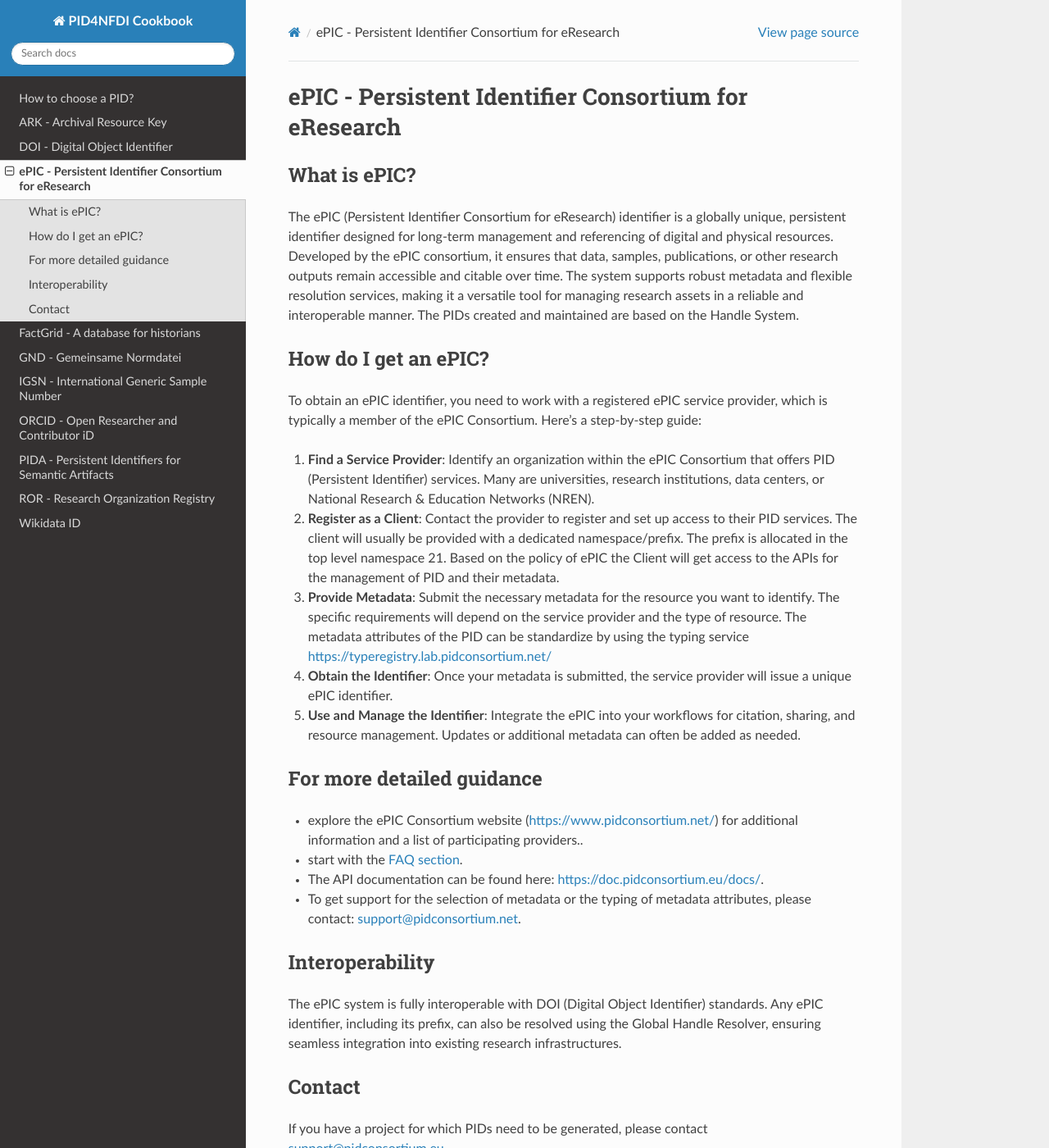
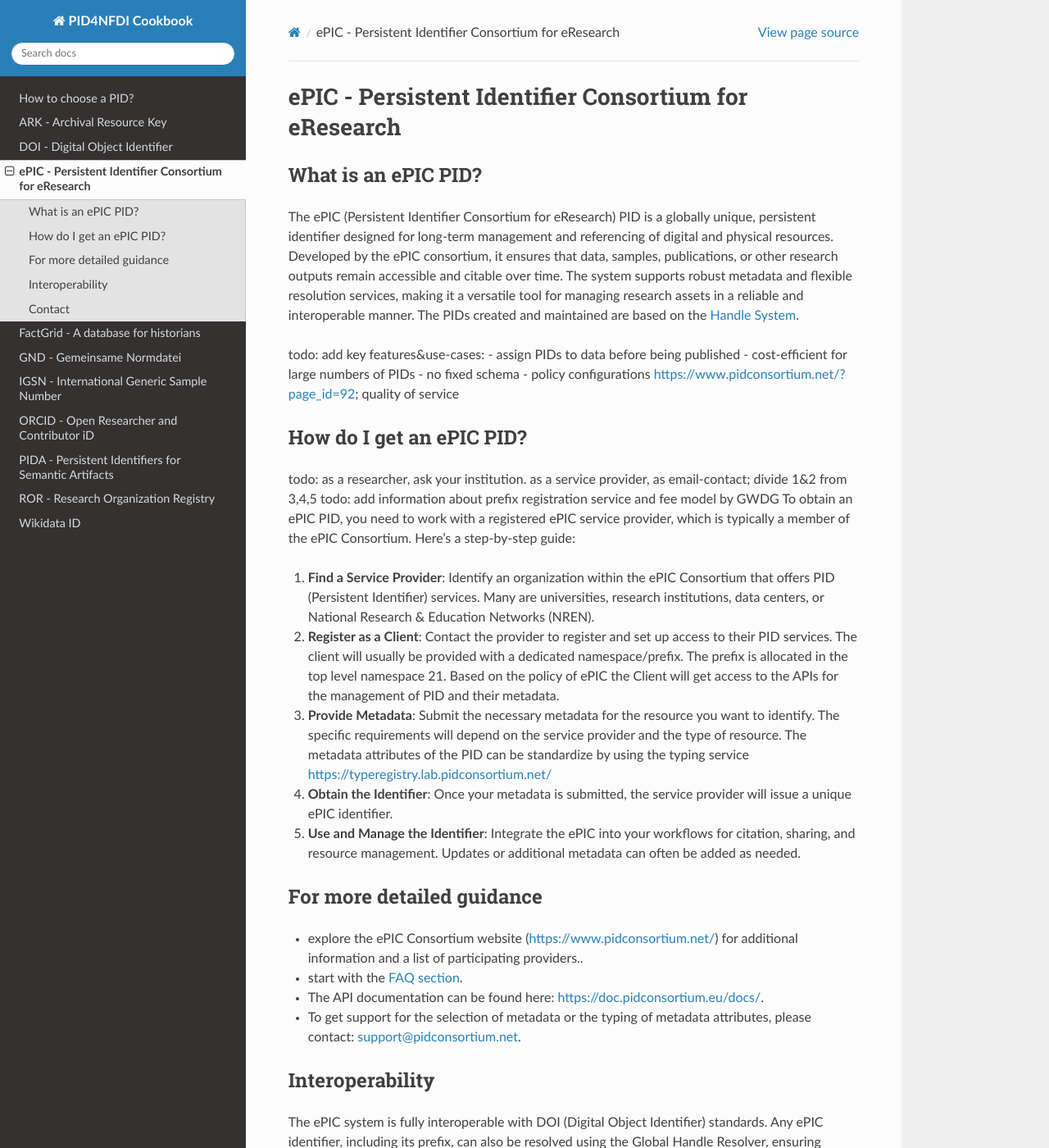
Before and after one commit to stephw-tib/pid4nfdi-training, a Sphinx documentation site: the page built from docs/source/epic.rst, in a window 1280 px wide and 1400 px high. Shown: the whole window at 82% size. Built offline with Sphinx 7.4.7 and the Read the Docs theme 3.1.0, drawn with Linux system fonts in a browser that asks for light colours; pages that are not in the unit, such as notebooks, are missing from menus; some of the changed text lies outside the part shown.

Commit message:
todos added

```diff
--- a/docs/source/epic.rst
+++ b/docs/source/epic.rst
@@ -1,15 +1,22 @@
 ePIC - Persistent Identifier Consortium for eResearch
 ===========================
 
-What is ePIC?
+What is an ePIC PID?
 -------------
 
-The ePIC (Persistent Identifier Consortium for eResearch) identifier is a globally unique, persistent identifier designed for long-term management and referencing of digital and physical resources. Developed by the ePIC consortium, it ensures that data, samples, publications, or other research outputs remain accessible and citable over time. The system supports robust metadata and flexible resolution services, making it a versatile tool for managing research assets in a reliable and interoperable manner. The PIDs created and maintained are based on the Handle System.
+The ePIC (Persistent Identifier Consortium for eResearch) PID is a globally unique, persistent identifier designed for long-term management and referencing of digital and physical resources. Developed by the ePIC consortium, it ensures that data, samples, publications, or other research outputs remain accessible and citable over time. The system supports robust metadata and flexible resolution services, making it a versatile tool for managing research assets in a reliable and interoperable manner. The PIDs created and maintained are based on the `Handle System <https://www.handle.net/>`_.
 
-How do I get an ePIC?
+todo: add key features&use-cases:
+- assign PIDs to data before being published
+- cost-efficient for large numbers of PIDs
+- no fixed schema
+- policy configurations https://www.pidconsortium.net/?page_id=92; quality of service
+
+How do I get an ePIC PID?
 ---------------------
-
-To obtain an ePIC identifier, you need to work with a registered ePIC service provider, which is typically a member of the ePIC Consortium. Here’s a step-by-step guide:
+todo: as a researcher, ask your institution. as a service provider, as email-contact; divide 1&2 from 3,4,5
+todo: add information about prefix registration service and fee model by GWDG
+To obtain an ePIC PID, you need to work with a registered ePIC service provider, which is typically a member of the ePIC Consortium. Here’s a step-by-step guide:
 
 1. **Find a Service Provider**: Identify an organization within the ePIC Consortium that offers PID (Persistent Identifier) services. Many are universities, research institutions, data centers, or National Research & Education Networks (NREN).
 
@@ -41,3 +48,4 @@
 -------
 
 If you have a project for which PIDs need to be generated, please contact support@pidconsortium.eu.
+todo: prefix registration service
```
